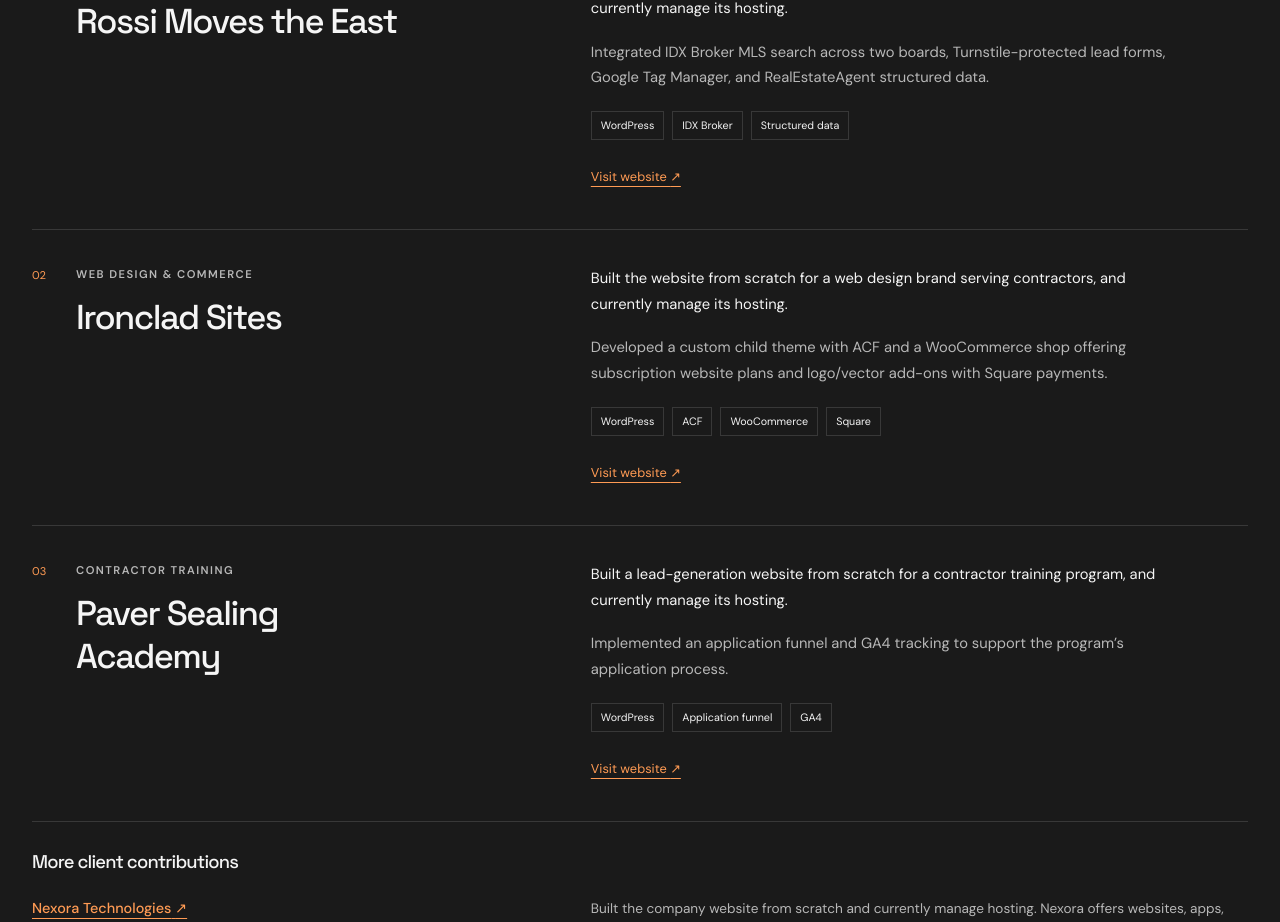
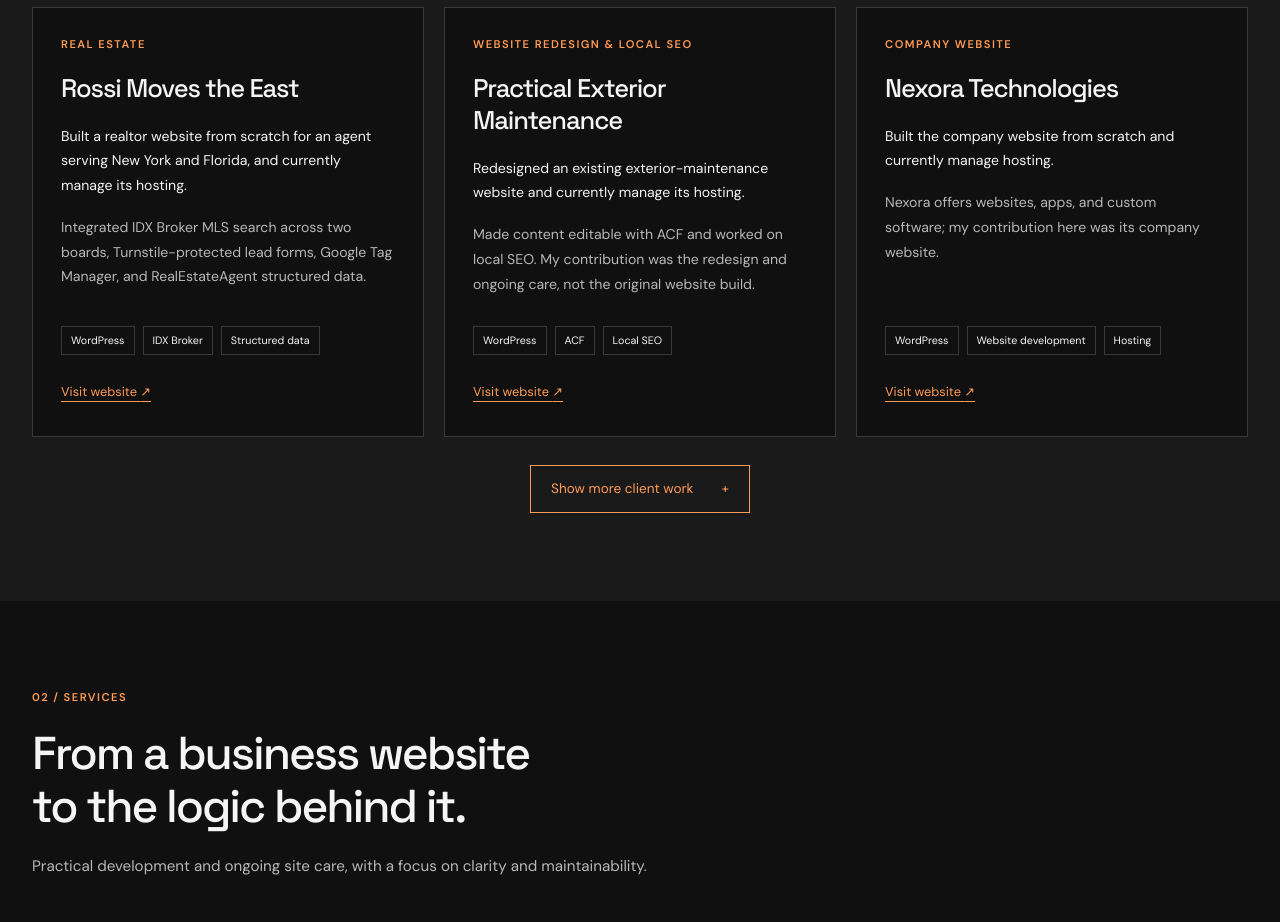
Before and after one commit to jan-christopher-buen/personal-portfolio, a React (Vite) app: page / in a window 1280 px wide. Shown: the part 1065-1987 px from the top of the page. Built offline with nearby package versions, Linux system fonts and the light colour scheme.

Commit message:
feat(work): feature client cards and refine personal projects
Feature three client cards with expandable additional work. Align section introductions, add service icons, and simplify personal project selection and hosting guidance.

```diff
--- a/src/components/ClientWork.jsx
+++ b/src/components/ClientWork.jsx
@@ -1,6 +1,28 @@
+import { useState } from 'react'
 import { additionalClients, featuredClients } from '../data/clientWork.js'
 
+function ClientCard({ client }) {
+  return (
+    <article className="client-card">
+      <p className="eyebrow">{client.category}</p>
+      <h3>{client.name}</h3>
+      <p className="client-summary">{client.description}</p>
+      <p className="client-contribution">{client.contribution}</p>
+      <ul className="tags" aria-label={`${client.name} tools and features`}>
+        {client.stack.map((item) => (
+          <li key={item}>{item}</li>
+        ))}
+      </ul>
+      <a href={client.url}>
+        Visit website <span aria-hidden="true">↗</span>
+        <span className="sr-only"> — {client.name}</span>
+      </a>
+    </article>
+  )
+}
+
 export default function ClientWork() {
+  const [expanded, setExpanded] = useState(false)
   return (
     <section
       id="work"
@@ -23,56 +45,31 @@ export default function ClientWork() {
         </p>
       </div>
       <div className="client-grid">
-        {featuredClients.map((client, index) => (
-          <article className="client-entry" key={client.url}>
-            <div className="client-identity">
-              <span className="client-number" aria-hidden="true">
-                0{index + 1}
-              </span>
-              <p className="eyebrow">{client.category}</p>
-              <h3>{client.name}</h3>
-            </div>
-            <div className="client-details">
-              <p>{client.description}</p>
-              <p>{client.contribution}</p>
-              <ul
-                className="tags"
-                aria-label={`${client.name} tools and features`}
-              >
-                {client.stack.map((item) => (
-                  <li key={item}>{item}</li>
-                ))}
-              </ul>
-              <a href={client.url}>
-                Visit website <span aria-hidden="true">↗</span>
-                <span className="sr-only"> — {client.name}</span>
-              </a>
-            </div>
-          </article>
+        {featuredClients.map((client) => (
+          <ClientCard key={client.url} client={client} />
         ))}
       </div>
-      <div className="additional-work">
-        <h3>More client contributions</h3>
+      <div className="client-disclosure">
+        <button
+          className="client-toggle"
+          type="button"
+          aria-expanded={expanded}
+          aria-controls="additional-client-work"
+          onClick={() => setExpanded(!expanded)}
+        >
+          {expanded ? 'Show fewer projects' : 'Show more client work'}{' '}
+          <span aria-hidden="true">{expanded ? '−' : '+'}</span>
+        </button>
+      </div>
+      <div
+        id="additional-client-work"
+        className="client-grid additional-client-grid"
+        hidden={!expanded}
+      >
         {additionalClients.map((client) => (
-          <div className="additional-entry" key={client.url}>
-            <h4>
-              <a href={client.url}>
-                {client.name} <span aria-hidden="true">↗</span>
-              </a>
-            </h4>
-            <p>{client.contribution}</p>
-          </div>
+          <ClientCard key={client.url} client={client} />
         ))}
       </div>
-      <p className="client-note">
-        Across this work, I configured page titles, meta descriptions, sitemaps,
-        and structured data, including a custom schema plugin when existing
-        plugins did not meet the requirements.
-      </p>
-      <a className="text-link" href="#projects">
-        Explore my full-stack JavaScript projects{' '}
-        <span aria-hidden="true">↓</span>
-      </a>
     </section>
   )
 }
--- a/src/components/Services.jsx
+++ b/src/components/Services.jsx
@@ -1,6 +1,7 @@
 const services = [
   {
     name: 'WordPress Website Development',
+    icon: 'website',
     description:
       'Business websites with custom child themes, ACF-editable content, and responsive layouts.',
     href: '#work',
@@ -8,6 +9,7 @@ const services = [
   },
   {
     name: 'Website Redesign & Maintenance',
+    icon: 'maintenance',
     description:
       'Layout and content improvements, hosting management, and troubleshooting to keep a website useful.',
     href: 'https://practicalexteriormaintenance.com/',
@@ -15,6 +17,7 @@ const services = [
   },
   {
     name: 'Technical SEO Setup',
+    icon: 'search',
     description:
       'Page metadata, sitemaps, structured data, and technical checks that give a website a clear foundation.',
     href: '#work',
@@ -22,12 +25,42 @@ const services = [
   },
   {
     name: 'Custom Web Applications',
+    icon: 'application',
     description:
       'Dashboards, CRUD workflows, authentication, and database-backed applications. My personal projects demonstrate this work.',
     href: '#projects',
     link: 'Explore personal applications',
   },
 ]
+function ServiceIcon({ type }) {
+  const paths = {
+    website:
+      'M3 8h18 M3 4h18v16H3z M7 6h.01 M10 6h.01 M8 12l-2 2 2 2 M16 12l2 2-2 2 M13 11l-2 6',
+    maintenance:
+      'M14 6a5 5 0 0 0-6 6L3 17a2.8 2.8 0 0 0 4 4l5-5a5 5 0 0 0 6-6l-3 3-4-4 3-3z',
+    search:
+      'M15.5 15.5L21 21 M17 10a7 7 0 1 1-14 0 7 7 0 0 1 14 0 M6 12V9 M10 12V6 M14 12v-2',
+    application: 'M3 3h18v18H3z M3 8h18 M9 8v13 M13 12l-2 2 2 2 M17 12l2 2-2 2',
+  }
+  return (
+    <svg
+      className="service-icon"
+      viewBox="0 0 24 24"
+      width="28"
+      height="28"
+      fill="none"
+      stroke="currentColor"
+      strokeWidth="1.7"
+      strokeLinecap="round"
+      strokeLinejoin="round"
+      aria-hidden="true"
+      focusable="false"
+    >
+      <path d={paths[type]} />
+    </svg>
+  )
+}
+
 export default function Services() {
   return (
     <section
@@ -51,11 +84,9 @@ export default function Services() {
         </p>
       </div>
       <div className="service-grid">
-        {services.map((service, index) => (
+        {services.map((service) => (
           <article key={service.name}>
-            <span className="service-number" aria-hidden="true">
-              0{index + 1} /
-            </span>
+            <ServiceIcon type={service.icon} />
             <h3>{service.name}</h3>
             <p>{service.description}</p>
             <a href={service.href}>
--- a/src/data/clientWork.js
+++ b/src/data/clientWork.js
@@ -1,4 +1,4 @@
-export const featuredClients = [
+const clients = [
   {
     name: 'Rossi Moves the East',
     category: 'Real estate',
@@ -29,19 +29,37 @@ export const featuredClients = [
       'Implemented an application funnel and GA4 tracking to support the program’s application process.',
     stack: ['WordPress', 'Application funnel', 'GA4'],
   },
-]
 
-export const additionalClients = [
   {
     name: 'Nexora Technologies',
+    category: 'Company website',
+    description:
+      'Built the company website from scratch and currently manage hosting.',
+    stack: ['WordPress', 'Website development', 'Hosting'],
     url: 'https://nexorany.com/',
     contribution:
-      'Built the company website from scratch and currently manage hosting. Nexora offers websites, apps, and custom software; my contribution here was its company website.',
+      'Nexora offers websites, apps, and custom software; my contribution here was its company website.',
   },
   {
     name: 'Practical Exterior Maintenance',
+    category: 'Website redesign & local SEO',
+    description:
+      'Redesigned an existing exterior-maintenance website and currently manage its hosting.',
+    stack: ['WordPress', 'ACF', 'Local SEO'],
     url: 'https://practicalexteriormaintenance.com/',
     contribution:
-      'Redesigned the existing website, made content editable with ACF, and worked on local SEO. Currently manage hosting; I did not build the original website.',
+      'Made content editable with ACF and worked on local SEO. My contribution was the redesign and ongoing care, not the original website build.',
   },
 ]
+
+const featuredNames = [
+  'Rossi Moves the East',
+  'Practical Exterior Maintenance',
+  'Nexora Technologies',
+]
+export const featuredClients = featuredNames.map((name) =>
+  clients.find((client) => client.name === name),
+)
+export const additionalClients = clients.filter(
+  (client) => !featuredNames.includes(client.name),
+)
--- a/src/styles.css
+++ b/src/styles.css
@@ -107,13 +107,13 @@ main:focus {
 }
 .section-heading {
   display: flex;
-  justify-content: space-between;
-  align-items: end;
-  gap: 40px;
+  flex-direction: column;
+  align-items: flex-start;
+  gap: 20px;
   margin-bottom: 44px;
 }
 .section-heading > p {
-  max-width: 340px;
+  max-width: 620px;
   color: var(--muted);
   font-size: 0.95rem;
   margin: 0;
@@ -307,44 +307,79 @@ main:focus {
   border-top: 1px solid var(--line);
   background: var(--surface);
 }
-.client-entry {
+.client-grid {
   display: grid;
-  grid-template-columns: 1fr 1.35fr;
-  gap: 72px;
-  padding: 36px 0;
-  border-top: 1px solid var(--line);
+  grid-template-columns: repeat(3, minmax(0, 1fr));
+  gap: 20px;
 }
-.client-identity {
-  position: relative;
-  padding-left: 44px;
+.client-card {
+  min-width: 0;
+  display: flex;
+  flex-direction: column;
+  align-items: flex-start;
+  background: var(--background);
+  border: 1px solid var(--line);
+  padding: 28px;
+  transition:
+    background 0.2s,
+    transform 0.2s;
 }
-.client-number {
-  position: absolute;
-  left: 0;
-  top: 2px;
+.client-card:hover {
+  background: var(--raised);
+  transform: translateY(-3px);
+}
+.client-card > .eyebrow {
   color: var(--accent);
-  font-size: 0.7rem;
+  margin-bottom: 18px;
 }
-.client-identity .eyebrow {
+.client-card h3 {
+  font-size: clamp(1.45rem, 2vw, 1.9rem);
+  margin-bottom: 20px;
+  overflow-wrap: anywhere;
+}
+.client-card p:not(.eyebrow) {
+  font-size: 0.88rem;
+}
+.client-contribution {
   color: var(--muted);
-  margin-bottom: 12px;
 }
-.client-identity h3 {
-  font-size: clamp(1.7rem, 2.7vw, 2.5rem);
-  max-width: 330px;
+.client-card .tags {
+  margin-top: auto;
+  padding-top: 12px;
 }
-.client-details p {
-  color: var(--muted);
-  font-size: 0.92rem;
-  max-width: 600px;
-}
-.client-details > p:first-child {
-  color: var(--text);
-}
-.client-details > a {
-  display: inline-block;
+.client-card > a {
   font-size: 0.8rem;
   padding: 8px 0;
+}
+.client-disclosure {
+  display: flex;
+  justify-content: center;
+  margin-top: 28px;
+}
+.client-toggle {
+  display: inline-flex;
+  align-items: center;
+  gap: 28px;
+  min-height: 48px;
+  border: 1px solid var(--accent);
+  background: transparent;
+  color: var(--accent);
+  padding: 14px 20px;
+  cursor: pointer;
+  font-size: 0.85rem;
+  transition:
+    background 0.18s,
+    color 0.18s;
+}
+.client-toggle:hover {
+  background: var(--accent);
+  color: var(--background);
+}
+.additional-client-grid {
+  margin-top: 28px;
+}
+.additional-client-grid[hidden] {
+  display: none;
 }
 .tags {
   display: flex;
@@ -357,39 +392,6 @@ main:focus {
   padding: 5px 9px;
   font-size: 0.67rem;
   line-height: 1.6;
-}
-.additional-work {
-  border-top: 1px solid var(--line);
-  padding-top: 28px;
-}
-.additional-work > h3 {
-  font-size: 1.15rem;
-  margin-bottom: 24px;
-}
-.additional-entry {
-  display: grid;
-  grid-template-columns: 1fr 1.35fr;
-  gap: 72px;
-  margin: 0 0 20px;
-}
-.additional-entry h4 {
-  font-size: 0.9rem;
-  line-height: 1.6;
-}
-.additional-entry p,
-.client-note {
-  font-size: 0.85rem;
-  color: var(--muted);
-}
-.client-note {
-  border-top: 1px solid var(--line);
-  margin: 28px 0 0;
-  padding-top: 24px;
-}
-.client-work > .text-link {
-  display: inline-block;
-  font-size: 0.8rem;
-  margin-top: 14px;
 }
 .services {
   border-bottom: 1px solid var(--line);
@@ -414,9 +416,9 @@ main:focus {
   background: var(--raised);
   transform: translateY(-3px);
 }
-.service-number {
+.service-icon {
   color: var(--accent);
-  font-size: 0.7rem;
+  flex-shrink: 0;
   margin-bottom: 28px;
 }
 .service-grid h3 {
@@ -437,9 +439,8 @@ main:focus {
 .demo-note {
   color: var(--muted);
   font-size: 0.8rem;
-  border-top: 1px solid var(--line);
-  padding-top: 18px;
-  margin-bottom: 36px;
+  text-align: center;
+  margin: 0 auto;
 }
 .project {
   display: grid;
@@ -523,41 +524,10 @@ main:focus {
 .project-links a {
   padding: 8px 0;
 }
-.compact-project {
-  display: flex;
-  align-items: center;
-  gap: 40px;
-  justify-content: space-between;
-  background: var(--surface);
-  padding: 28px;
-  border: 1px solid var(--line);
-}
-.compact-project > div:first-child {
-  max-width: 740px;
-}
-.compact-project .eyebrow {
-  color: var(--accent);
-  margin-bottom: 10px;
-}
-.compact-project h3 {
-  margin-bottom: 14px;
-}
-.compact-project p {
-  font-size: 0.88rem;
-  color: var(--muted);
-}
-.compact-project .project-links {
-  min-width: 120px;
-  flex-direction: column;
-  gap: 4px;
-}
-.compact-project .tags {
-  margin-bottom: 0;
-}
 .all-work {
   display: block;
   width: fit-content;
-  margin: 28px 0 0 auto;
+  margin: 20px auto 0;
   font-size: 0.85rem;
 }
 .stack {
@@ -780,9 +750,8 @@ footer a {
   .hero h1 {
     font-size: clamp(2.7rem, 5.5vw, 4.5rem);
   }
-  .client-entry,
-  .additional-entry {
-    gap: 36px;
+  .client-grid {
+    grid-template-columns: repeat(2, minmax(0, 1fr));
   }
   .project,
   .project:nth-child(2) {
@@ -791,9 +760,6 @@ footer a {
   }
   .about {
     gap: 36px;
-  }
-  .section-heading > p {
-    max-width: 290px;
   }
   .contact-row {
     align-items: start;
@@ -878,28 +844,13 @@ footer a {
     padding: 58px 22px;
   }
   .section-heading {
-    flex-direction: column;
-    align-items: start;
-    gap: 22px;
     margin-bottom: 32px;
   }
-  .section-heading > p {
-    max-width: 100%;
+  .client-grid {
+    grid-template-columns: 1fr;
   }
-  .client-entry {
-    grid-template-columns: 1fr;
-    gap: 24px;
-    padding: 30px 0;
-  }
-  .client-identity {
-    padding-left: 36px;
-  }
-  .client-identity h3 {
-    max-width: none;
-  }
-  .additional-entry {
-    grid-template-columns: 1fr;
-    gap: 8px;
+  .client-card {
+    padding: 24px;
   }
   .service-grid {
     grid-template-columns: 1fr;
@@ -908,7 +859,7 @@ footer a {
   .service-grid article {
     padding: 24px;
   }
-  .service-number {
+  .service-icon {
     margin-bottom: 18px;
   }
   .project,
@@ -923,16 +874,6 @@ footer a {
   }
   .project-copy h3 {
     font-size: 1.9rem;
-  }
-  .compact-project {
-    align-items: start;
-    flex-direction: column;
-    gap: 18px;
-    padding: 22px;
-  }
-  .compact-project .project-links {
-    flex-direction: row;
-    gap: 20px;
   }
   .stack-list > div {
     grid-template-columns: 1fr;
```
Also changed, not shown: src/App.jsx (+5 -27 lines), src/data/projects.js (+0 -16 lines), public/images/folio.webp (deleted), 2 other files (tests, documents, lock files or other folders).
